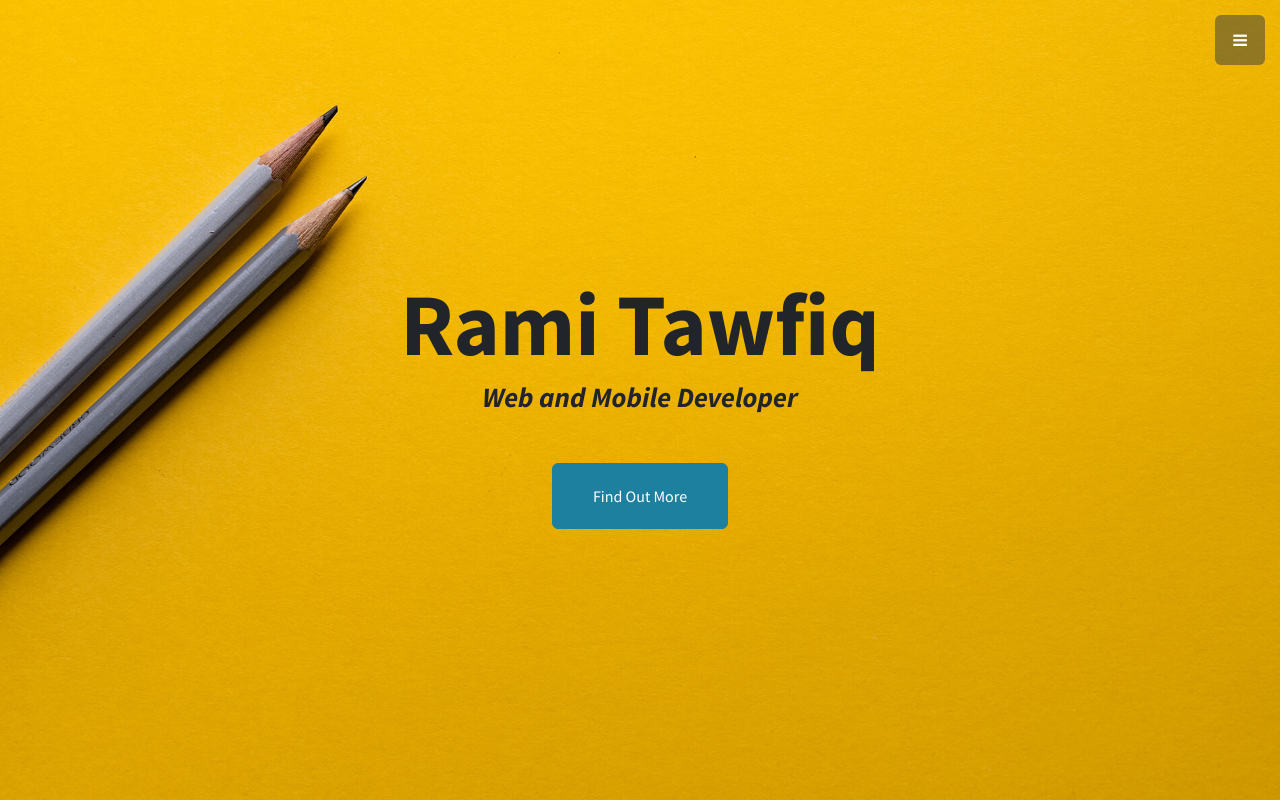
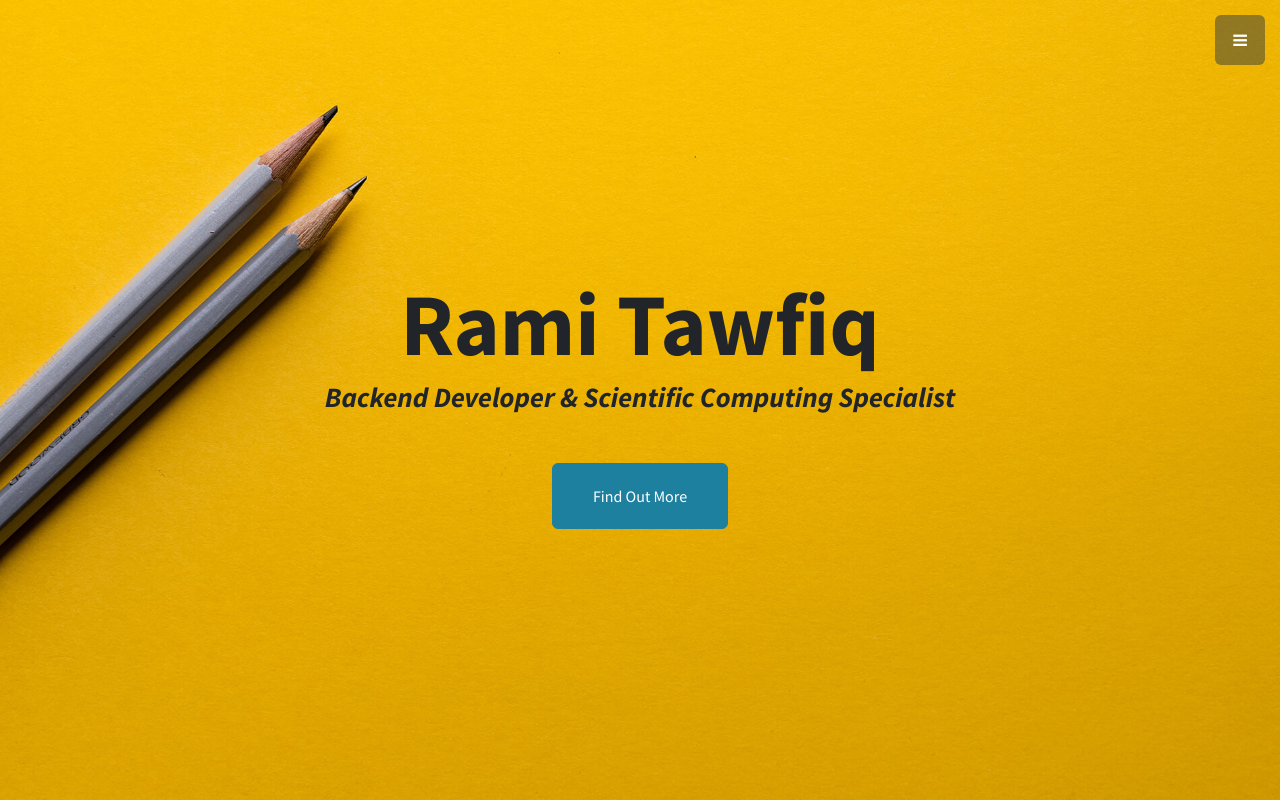
Before and after one commit to ramitawfiq/ramitawfiq.github.io, a plain HTML site: page index.html in a window 1280 px wide. Shown: the top 800 px of the page. Drawn offline with Linux system fonts and the light colour scheme.

Commit message:
index.html

```diff
--- a/index.html
+++ b/index.html
@@ -67,7 +67,7 @@
       <div class="container my-auto text-center">
         <h1 class="mb-1">Rami Tawfiq</h1>
         <h3 class="mb-5">
-          <em style="width: auto">Web and Mobile Developer</em>
+          <em style="width: auto">Backend Developer & Scientific Computing Specialist</em>
         </h3>
         <a
           class="btn btn-primary btn-xl js-scroll-trigger"
```
